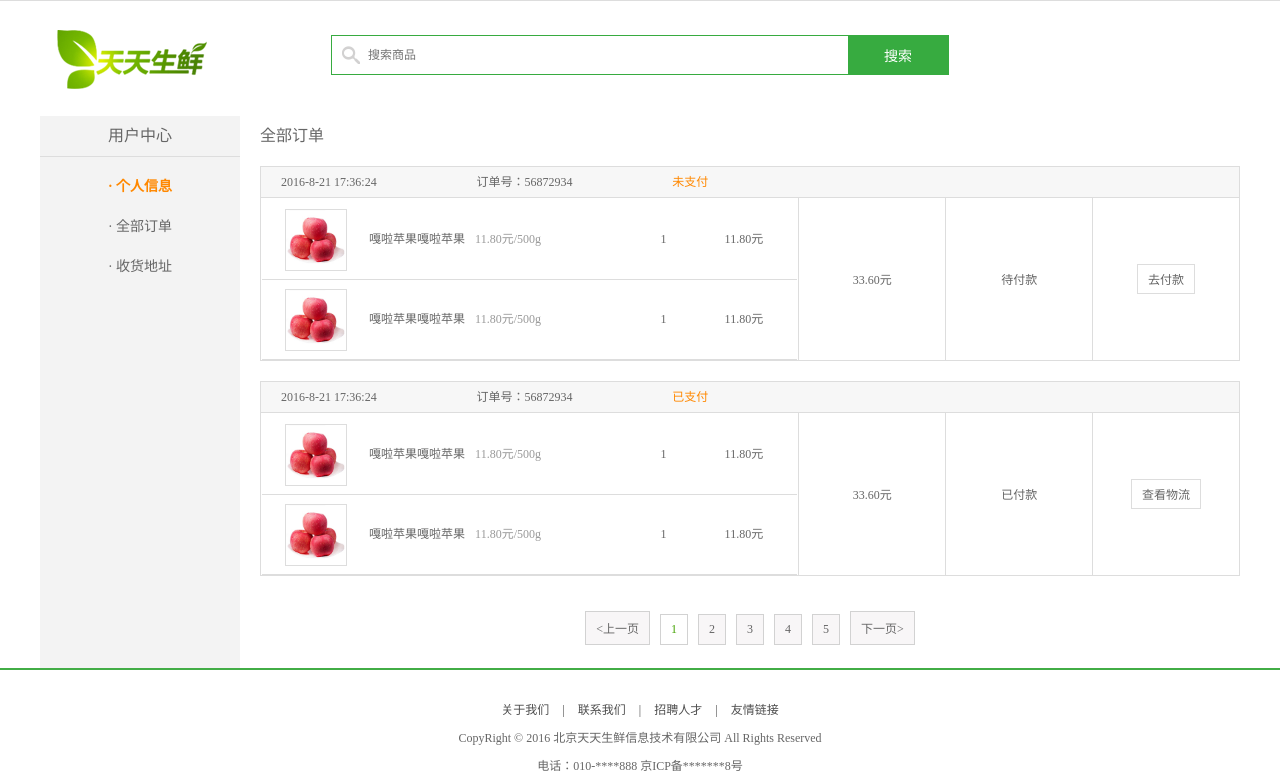
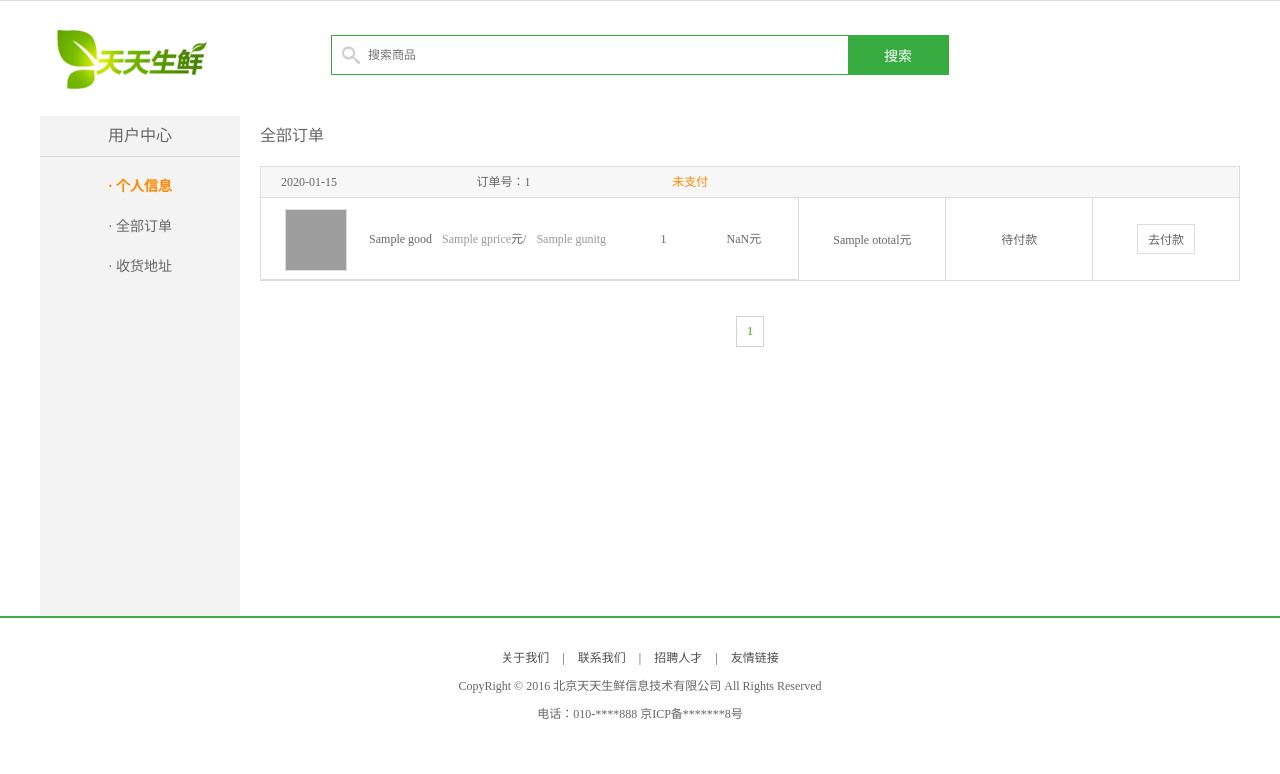
Before and after one commit to oldestcrab/daily_fresh, a Django app: template templates/df_user/user_center_order.html in a window 1280 px wide. Shown: the part 29-803 px from the top of the page. After the commit the page ends 748 px from the top, so only its background shows below. Run offline with Django 3.2, Linux system fonts and the light colour scheme; the template is opened without the code that fills it: most values are stand-ins (such as "Sample title", 1, 10 or a date in 2020); grey boxes are pictures that could not be loaded.

Commit message:
订单测试完成

```diff
--- a/df_order/models.py
+++ b/df_order/models.py
@@ -4,7 +4,7 @@
 class OrderInfo(models.Model):
     oid = models.CharField(max_length=20, primary_key=True, verbose_name='大订单号')
     user = models.ForeignKey("df_user.UserInfo", verbose_name='订单用户', on_delete=models.CASCADE)
-    odate = models.DateField(auto_now=True, verbose_name='订单创建时间')
+    odate = models.DateTimeField(auto_now=True, verbose_name='订单创建时间')
     ototal = models.DecimalField(max_digits=8, decimal_places=2, verbose_name='订单总价')
     oaddress = models.CharField(max_length=150, verbose_name='订单地址')
     ois_pay = models.BooleanField(default=False, verbose_name='是否支付')
--- a/templates/df_user/user_center_order.html
+++ b/templates/df_user/user_center_order.html
@@ -14,78 +14,77 @@
 	</div>
 	<div class="right_content clearfix">
 		<h3 class="common_title2">全部订单</h3>
+
+		{% for order in page %}
+
 		<ul class="order_list_th w978 clearfix">
-			<li class="col01">2016-8-21 17:36:24</li>
-			<li class="col02">订单号：56872934</li>
+			<li class="col01">{{ order.odate }}</li>
+			<li class="col02">订单号：{{ order.oid }}</li>
+			{% if order.ois_pay %}
+			<li class="col02 stress">已支付</li>
+			{% else %}
 			<li class="col02 stress">未支付</li>
+			{% endif %}
+
 		</ul>
 
 		<table class="order_list_table w980">
 			<tbody>
 				<tr>
 					<td width="55%">
+						{% for detail in order.orderdetailinfo_set.all %}
 						<ul class="order_goods_list clearfix">
-							<li class="col01"><img src="images/goods02.jpg"></li>
-							<li class="col02">嘎啦苹果嘎啦苹果<em>11.80元/500g</em></li>
-							<li class="col03">1</li>
-							<li class="col04">11.80元</li>
+							<li class="col01"><img src="/media/{{detail.goods.gpic}}"></li>
+							<li class="col02">
+								{{ detail.goods.gtitle }}<em class="good_price">{{ detail.goods.gprice }}</em>元/<em>{{ detail.goods.gunit }}g</em>
+							</li>
+							<li class="col03">{{ detail.count }}</li>
+							<li class="col04">100元</li>
 						</ul>
-						<ul class="order_goods_list clearfix">
-							<li class="col01"><img src="images/goods02.jpg"></li>
-							<li class="col02">嘎啦苹果嘎啦苹果<em>11.80元/500g</em></li>
-							<li class="col03">1</li>
-							<li class="col04">11.80元</li>
-						</ul>
-					</td>
-					<td width="15%">33.60元</td>
+						{% endfor %}
+					<td width="15%">{{ order.ototal }}元</td>
+					{% if order.ois_pay %}
+					<td width="15%">已付款</td>
+					<td width="15%"><a href="#" class="oper_btn">查看物流</a></td>
+					{% else %}
 					<td width="15%">待付款</td>
 					<td width="15%"><a href="#" class="oper_btn">去付款</a></td>
+					{% endif %}
 				</tr>
 			</tbody>
 		</table>
 
-		<ul class="order_list_th w978 clearfix">
-			<li class="col01">2016-8-21 17:36:24</li>
-			<li class="col02">订单号：56872934</li>
-			<li class="col02 stress">已支付</li>
-		</ul>
-		<table class="order_list_table w980">
-			<tbody>
-				<tr>
-					<td width="55%">
-						<ul class="order_goods_list clearfix">
-							<li class="col01"><img src="images/goods02.jpg"></li>
-							<li class="col02">嘎啦苹果嘎啦苹果<em>11.80元/500g</em></li>
-							<li class="col03">1</li>
-							<li class="col04">11.80元</li>
-						</ul>
-						<ul class="order_goods_list clearfix">
-							<li class="col01"><img src="images/goods02.jpg"></li>
-							<li class="col02">嘎啦苹果嘎啦苹果<em>11.80元/500g</em></li>
-							<li class="col03">1</li>
-							<li class="col04">11.80元</li>
-						</ul>
-					</td>
-					<td width="15%">33.60元</td>
-					<td width="15%">已付款</td>
-					<td width="15%"><a href="#" class="oper_btn">查看物流</a></td>
-				</tr>
-			</tbody>
-		</table>
+		{% endfor %}
 
 		<div class="pagenation">
-			<a href="#">
-				<上一页</a> <a href="#" class="active">1
-			</a>
-			<a href="#">2</a>
-			<a href="#">3</a>
-			<a href="#">4</a>
-			<a href="#">5</a>
-			<a href="#">下一页></a>
+			{% if page.has_previous %}
+			<a href="{% url 'df_user:order' page.previous_page_number %}">上一页</a>
+			{% endif %}
+
+			{% for p in paginator.page_range %}
+			{% if p == page.number %}
+			<a href="{% url 'df_user:order' p %}" class="active">{{ p }}</a>
+			{% else %}
+			<a href="{% url 'df_user:order' p %}">{{ p }}</a>
+			{% endif %}
+			{% endfor %}
+
+			{% if page.has_next %}
+			<a href="{% url 'df_user:order' page.next_page_number %}">下一页</a>
+			{% endif %}
 		</div>
 	</div>
 </div>
-
+<script>
+$(function(){
+	$('.col04').each(function(){
+		count = $(this).prev().text();
+		price = $(this).prev().prev().find('.good_price').text();
+		total = parseFloat(count)*parseFloat(price)
+		$(this).text(total + '元')
+	})
+})
+</script>
 
 
 {% endblock center_body %}
```
Also changed, not shown: df_user/views.py (+12 -4 lines), templates/df_goods/list.html (+5 -4 lines), df_order/migrations/0002_auto_20190829_2116.py (added).
